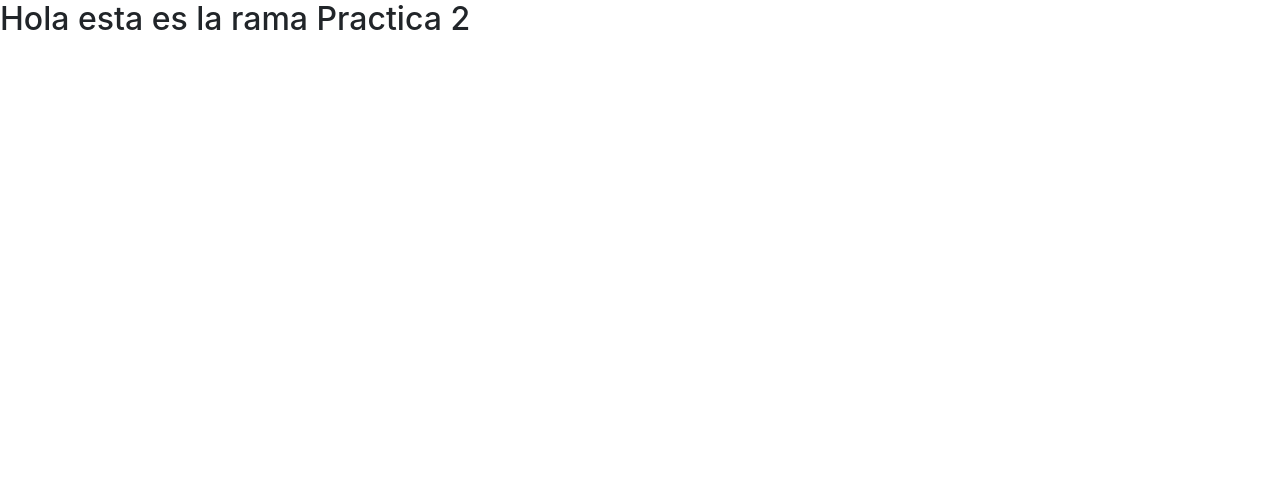
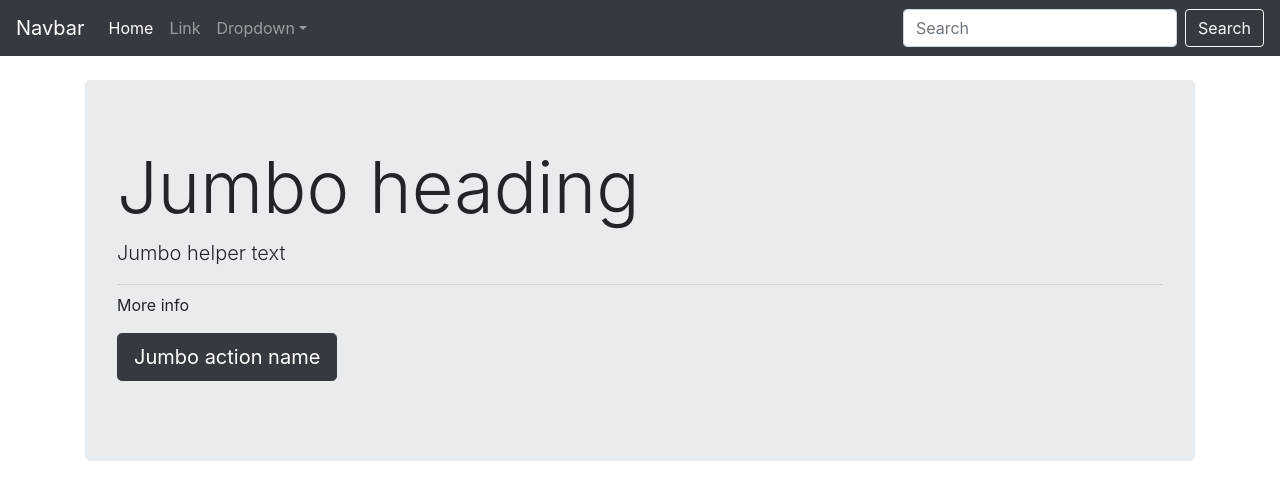
Before and after one commit to 4peacenfreedom/Boostrap25062024, a plain HTML site: page index.html in a window 1280 px wide. Drawn offline with nearby package versions, Linux system fonts and the light colour scheme.

Commit message:
feat-cssUpdates

```diff
--- a/index.html
+++ b/index.html
@@ -18,7 +18,77 @@
     />
   </head>
   <body>
-    <h2>Hola esta es la rama Practica 2</h2>
+    <nav>
+      <nav class="navbar navbar-expand-sm navbar-dark bg-dark">
+        <a class="navbar-brand" href="#">Navbar</a>
+        <button
+          class="navbar-toggler d-lg-none"
+          type="button"
+          data-toggle="collapse"
+          data-target="#collapsibleNavId"
+          aria-controls="collapsibleNavId"
+          aria-expanded="false"
+          aria-label="Toggle navigation"
+        >
+          <span class="navbar-toggler-icon"></span>
+        </button>
+        <div class="collapse navbar-collapse" id="collapsibleNavId">
+          <ul class="navbar-nav mr-auto mt-2 mt-lg-0">
+            <li class="nav-item active">
+              <a class="nav-link" href="#"
+                >Home <span class="sr-only">(current)</span></a
+              >
+            </li>
+            <li class="nav-item">
+              <a class="nav-link" href="#">Link</a>
+            </li>
+            <li class="nav-item dropdown">
+              <a
+                class="nav-link dropdown-toggle"
+                href="#"
+                id="dropdownId"
+                data-toggle="dropdown"
+                aria-haspopup="true"
+                aria-expanded="false"
+                >Dropdown</a
+              >
+              <div class="dropdown-menu" aria-labelledby="dropdownId">
+                <a class="dropdown-item" href="#">Action 1</a>
+                <a class="dropdown-item" href="#">Action 2</a>
+              </div>
+            </li>
+          </ul>
+          <form class="form-inline my-2 my-lg-0">
+            <input
+              class="form-control mr-sm-2"
+              type="text"
+              placeholder="Search"
+            />
+            <button class="btn btn-outline-light my-2 my-sm-0" type="submit">
+              Search
+            </button>
+          </form>
+        </div>
+      </nav>
+    </nav>
+    <div class="container mt-4">
+      <header>
+        <div class="jumbotron">
+          <h1 class="display-3">Jumbo heading</h1>
+          <p class="lead">Jumbo helper text</p>
+          <hr class="my-2" />
+          <p>More info</p>
+          <p class="lead">
+            <a
+              class="btn btn-dark btn-lg"
+              href="Jumbo action link"
+              role="button"
+              >Jumbo action name</a
+            >
+          </p>
+        </div>
+      </header>
+    </div>
     <!-- Optional JavaScript -->
     <!-- jQuery first, then Popper.js, then Bootstrap JS -->
     <script
```
